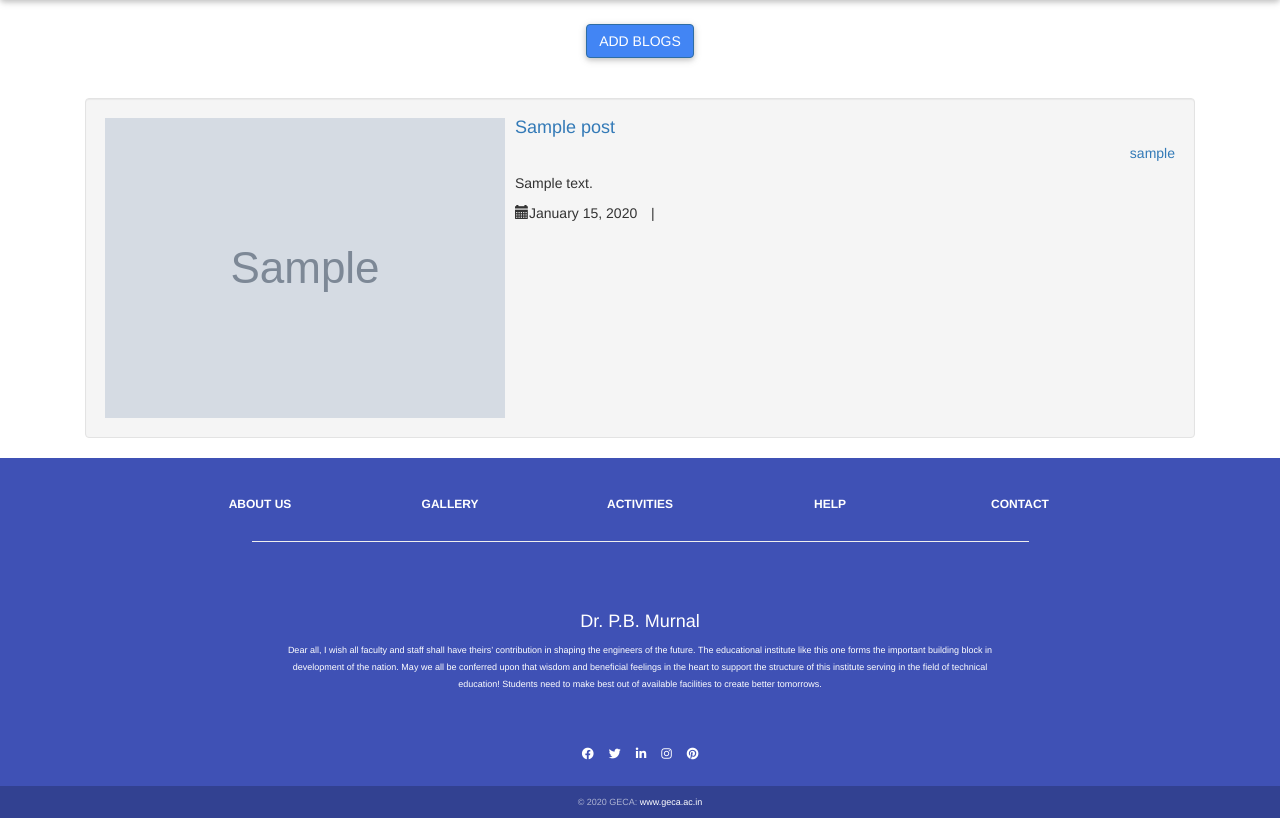
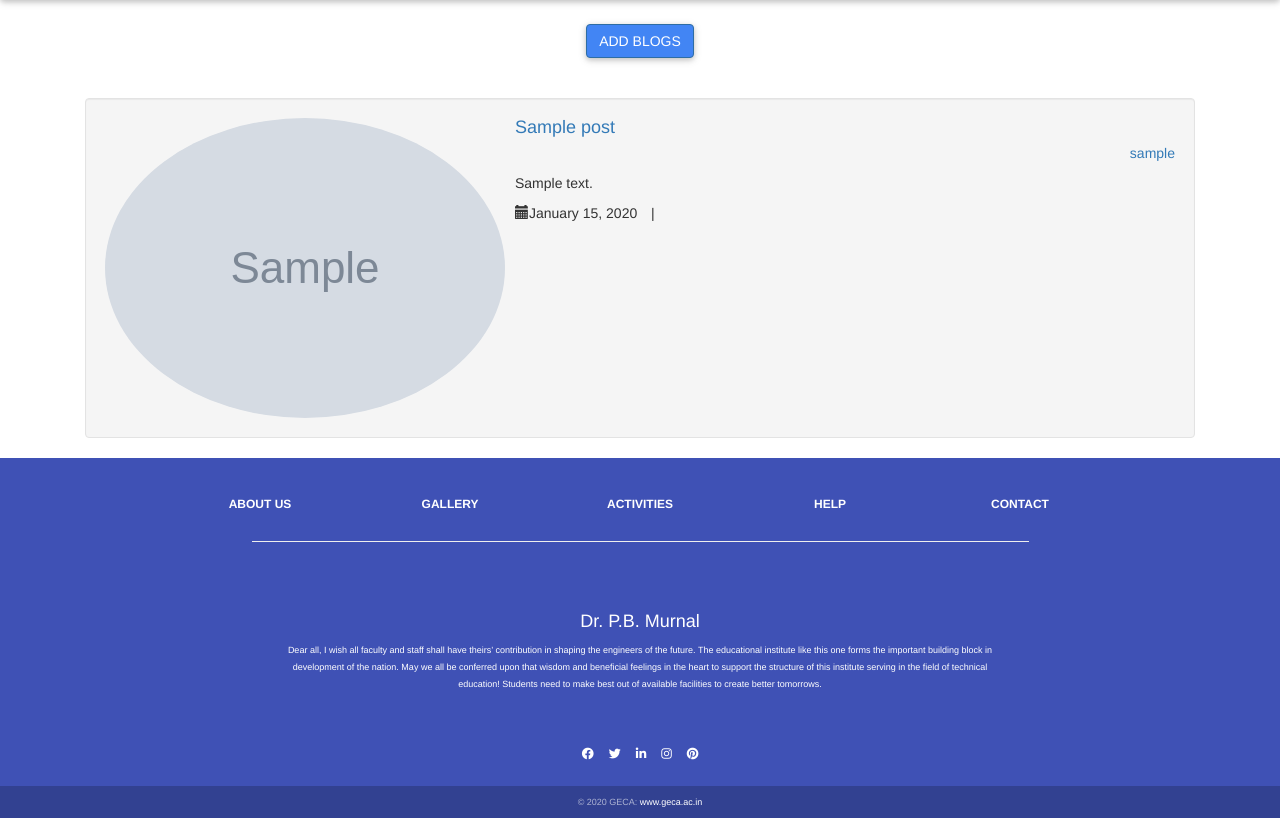
Before and after one commit to Hrithik0707/Alumini_GECA, a Django app: page /blog/ in a window 1280 px wide. Shown: the part 62-880 px from the top of the page. Run offline with Django 3.2, Linux system fonts and the light colour scheme; tables that the repository leaves empty hold one stand-in row (values such as "Sample post"); grey boxes marked "Sample" are stand-in pictures; some libraries are stand-ins or nearby versions.

Commit message:
corrected

```diff
--- a/Alumini/templates/Alumini/base.html
+++ b/Alumini/templates/Alumini/base.html
@@ -71,7 +71,7 @@
         <li class="nav-item avatar">
           <a class="nav-link p-0" href="#">
             <img src="{{ user.profile.image.url }}" class="rounded-circle z-depth-0"
-              alt="avatar image" height="35">
+              alt="geca image" height="35">
           </a>
         </li>
         <li class="nav-item">
--- a/Alumini/templates/Alumini/blog.html
+++ b/Alumini/templates/Alumini/blog.html
@@ -11,7 +11,8 @@
         <div class="well">
             <div class="media">
                 <a class="pull-left" href="#">
-                  <img class="media-object" src="{{ post.author.profile.image.url }}">
+                  <img class="rounded-circle z-depth-0" src="{{ post.author.profile.image.url }}"
+                  height="300">
                 </a>
                 <div class="media-body">
                   <a href="{% url 'post-detail' post.id %}"><h4 class="media-heading">{{ post.title }}</h4></a>
```
